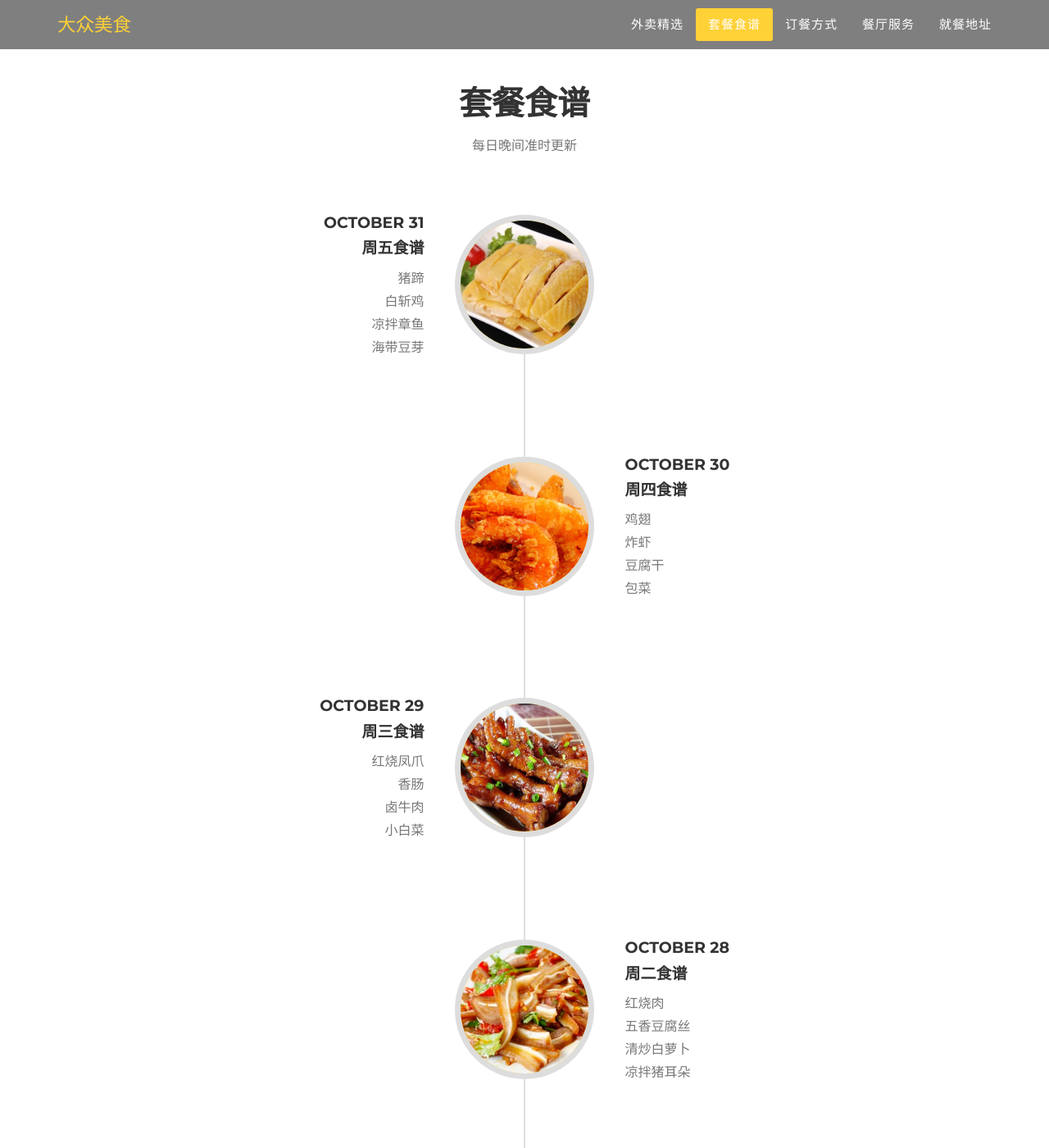
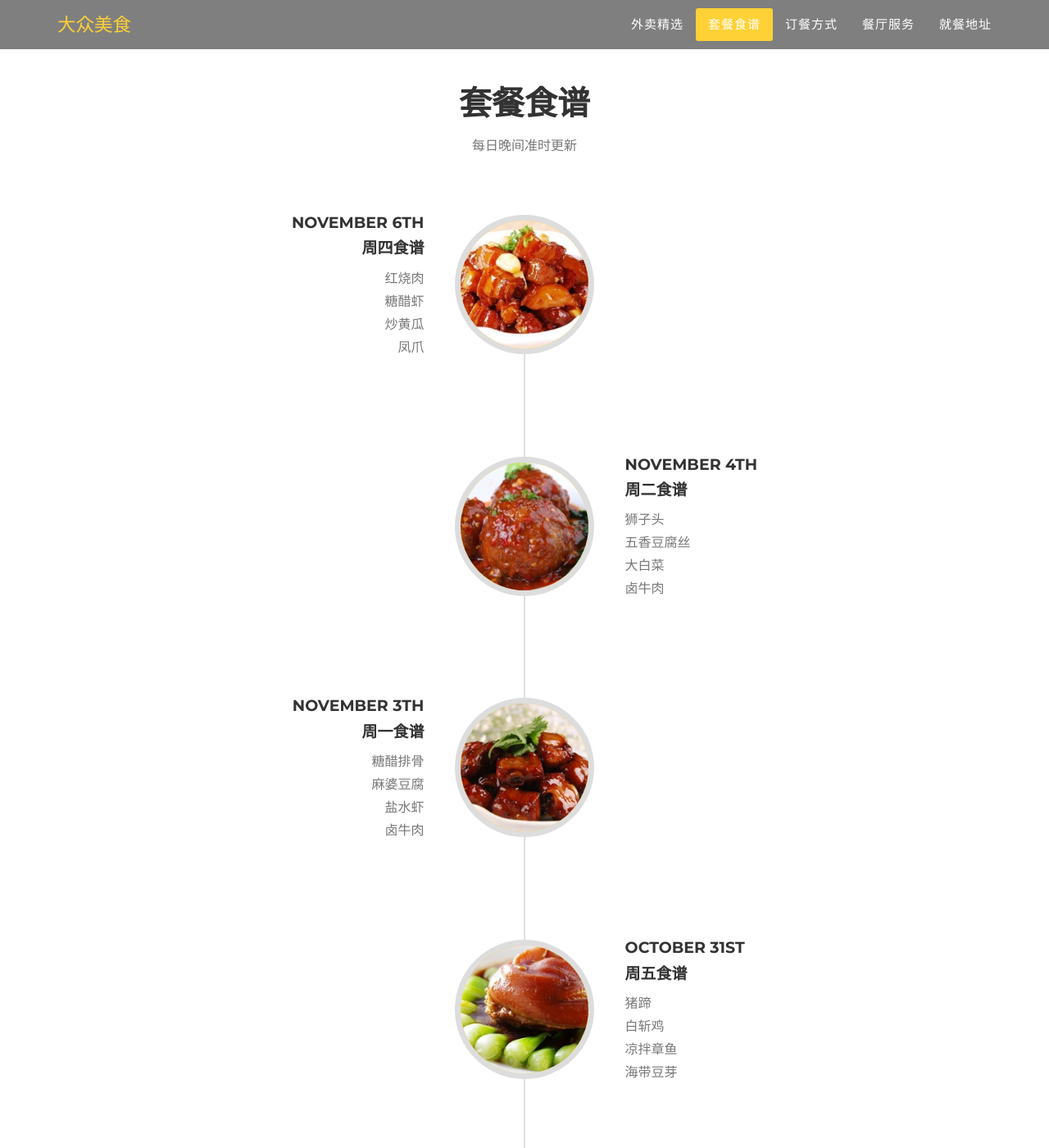
Before and after one commit to yusite/dzfood, a Jekyll site: the page built from index.html, in a window 1280 px wide and 1400 px high, scrolled down 2418 px. Shown: the whole window at 82% size. Built offline with Jekyll 4.4.1, drawn with Linux system fonts in a browser that asks for light colours; some web fonts are replaced; some of the changed text lies outside the part shown.

Commit message:
update about page and images

```diff
--- a/_includes/about.html
+++ b/_includes/about.html
@@ -12,11 +12,53 @@
                     <ul class="timeline">
                         <li>
                             <div class="timeline-image">
-                                <img class="img-circle img-responsive" src="img/about/9.jpg" alt="">
+                                <img class="img-circle img-responsive" src="img/about/hsr.jpg" alt="">
                             </div>
                             <div class="timeline-panel">
                                 <div class="timeline-heading">
-                                    <h4>October 31</h4>
+                                    <h4>November 6th</h4>
+                                    <h4 class="subheading">周四食谱</h4>
+                                </div>
+                                <div class="timeline-body">
+                                    <p class="text-muted large">红烧肉<br>糖醋虾<br>炒黄瓜<br>凤爪</p>
+                                </div>
+                            </div>
+                        </li>
+                        <li class="timeline-inverted">
+                            <div class="timeline-image">
+                                <img class="img-circle img-responsive" src="img/about/szt.jpg" alt="">
+                            </div>
+                            <div class="timeline-panel">
+                                <div class="timeline-heading">
+                                    <h4>November 4th</h4>
+                                    <h4 class="subheading">周二食谱</h4>
+                                </div>
+                                <div class="timeline-body">
+                                    <p class="text-muted large">狮子头<br>五香豆腐丝<br>大白菜<br>卤牛肉</p>
+                                </div>
+                            </div>
+                        </li>
+                        <li>
+                            <div class="timeline-image">
+                                <img class="img-circle img-responsive" src="img/about/tcpg.jpg" alt="">
+                            </div>
+                            <div class="timeline-panel">
+                                <div class="timeline-heading">
+                                    <h4>November 3th</h4>
+                                    <h4 class="subheading">周一食谱</h4>
+                                </div>
+                                <div class="timeline-body">
+                                    <p class="text-muted large">糖醋排骨<br>麻婆豆腐<br>盐水虾<br>卤牛肉</p>
+                                </div>
+                            </div>
+                        </li>
+                        <li class="timeline-inverted">
+                            <div class="timeline-image">
+                                <img class="img-circle img-responsive" src="img/about/zt.jpg" alt="">
+                            </div>
+                            <div class="timeline-panel">
+                                <div class="timeline-heading">
+                                    <h4>October 31st</h4>
                                     <h4 class="subheading">周五食谱</h4>
                                 </div>
                                 <div class="timeline-body">
@@ -24,59 +66,17 @@
                                 </div>
                             </div>
                         </li>
-                        <li class="timeline-inverted">
+                        <li>
                             <div class="timeline-image">
-                                <img class="img-circle img-responsive" src="img/about/8.jpg" alt="">
+                                <img class="img-circle img-responsive" src="img/about/zx.jpg" alt="">
                             </div>
                             <div class="timeline-panel">
                                 <div class="timeline-heading">
-                                    <h4>October 30</h4>
+                                    <h4>October 30th</h4>
                                     <h4 class="subheading">周四食谱</h4>
                                 </div>
                                 <div class="timeline-body">
                                     <p class="text-muted large">鸡翅<br>炸虾<br>豆腐干<br>包菜</p>
-                                </div>
-                            </div>
-                        </li>
-                        <li>
-                            <div class="timeline-image">
-                                <img class="img-circle img-responsive" src="img/about/7.jpg" alt="">
-                            </div>
-                            <div class="timeline-panel">
-                                <div class="timeline-heading">
-                                    <h4>October 29</h4>
-                                    <h4 class="subheading">周三食谱</h4>
-                                </div>
-                                <div class="timeline-body">
-                                    <p class="text-muted large">红烧凤爪<br>香肠<br>卤牛肉<br>小白菜</p>
-                                </div>
-                            </div>
-                        </li>
-                        <li class="timeline-inverted">
-                            <div class="timeline-image">
-                                <img class="img-circle img-responsive" src="img/about/6.jpg" alt="">
-                            </div>
-                            <div class="timeline-panel">
-                                <div class="timeline-heading">
-                                    <h4>October 28</h4>
-                                    <h4 class="subheading">周二食谱</h4>
-                                </div>
-                                <div class="timeline-body">
-                                    <p class="text-muted large">红烧肉<br>五香豆腐丝<br>清炒白萝卜<br>凉拌猪耳朵</p>
-                                </div>
-                            </div>
-                        </li>
-                        <li>
-                            <div class="timeline-image">
-                                <img class="img-circle img-responsive" src="img/about/5.jpg" alt="">
-                            </div>
-                            <div class="timeline-panel">
-                                <div class="timeline-heading">
-                                    <h4>October 27</h4>
-                                    <h4 class="subheading">周一食谱</h4>
-                                </div>
-                                <div class="timeline-body">
-                                    <p class="text-muted large">糖醋排骨<br>麻婆豆腐<br>红烧凤爪<br>目鱼干</p>
                                 </div>
                             </div>
                         </li>
```
Also changed, not shown: img/about/bzj.jpg (renamed from img/about/9.jpg), img/about/glr.jpg (renamed from img/about/4.jpg), img/about/hsfz.jpg (renamed from img/about/7.jpg), img/about/hsr.jpg (renamed from img/about/1.jpg), img/about/hyfz.jpg (renamed from img/about/3.jpg), img/about/szt.jpg (added), img/about/tcpg.jpg (renamed from img/about/5.jpg), img/about/zed.jpg (renamed from img/about/6.jpg), img/about/zt.jpg (renamed from img/about/2.jpg), img/about/zx.jpg (renamed from img/about/8.jpg).
